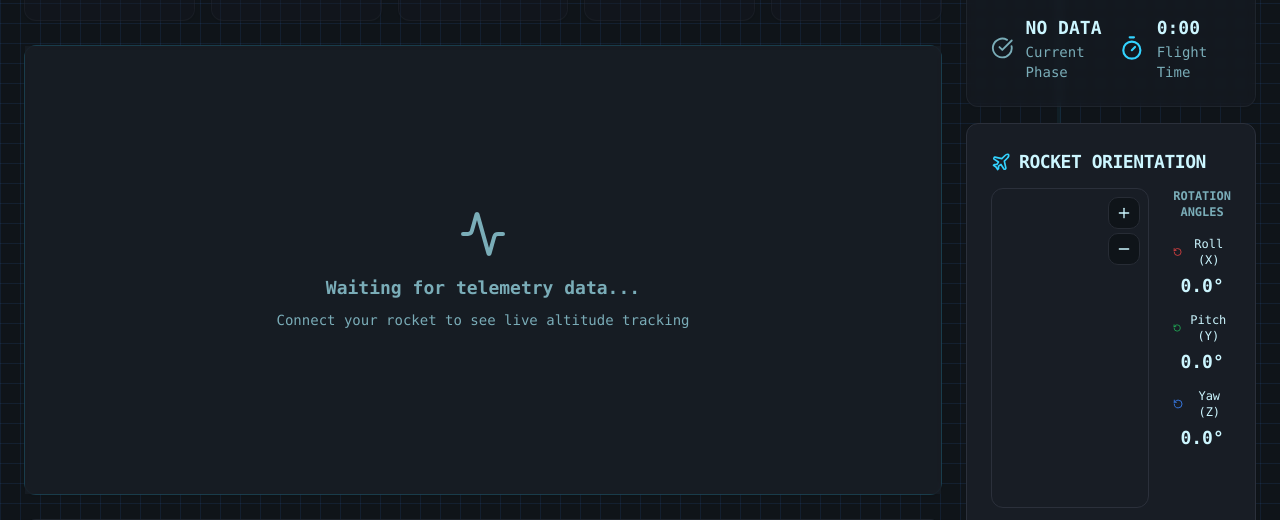
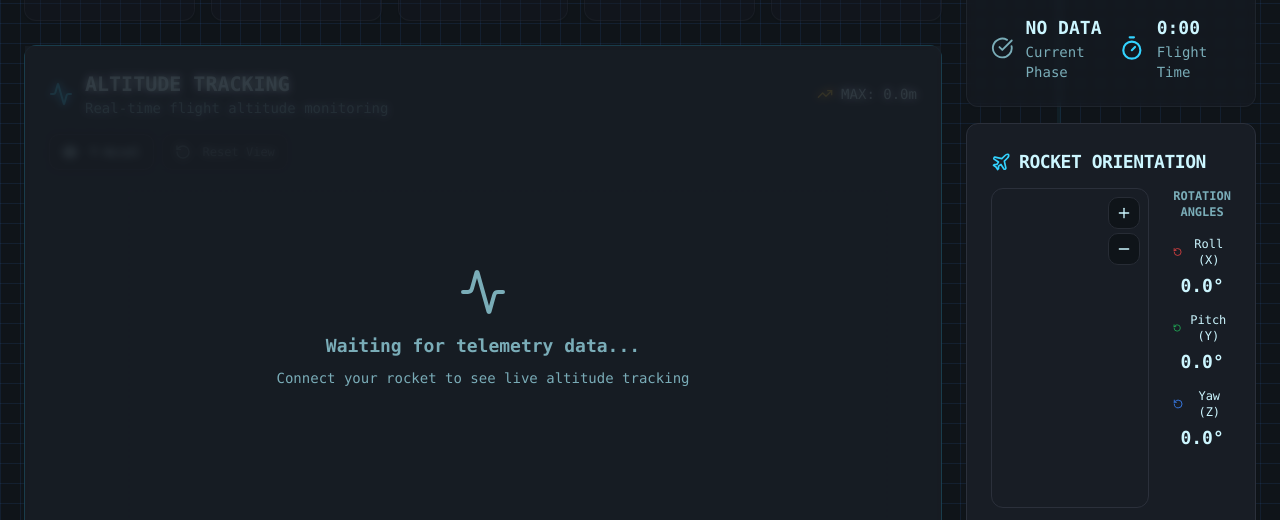
Before and after one commit to STRocketry/st-rocketry-mission-control, a React (Vite) app: page / in a window 1280 px wide. Shown: the part 237-757 px from the top of the page. Built offline with nearby package versions, Linux system fonts and the light colour scheme; no server answers.

Commit message:
Reverted to commit 0317b8264e2f254ef0c023b2a8211773ec096628

```diff
--- a/src/components/telemetry/AltitudeChart.tsx
+++ b/src/components/telemetry/AltitudeChart.tsx
@@ -2,7 +2,7 @@ import { useState } from "react";
 import { Card } from "@/components/ui/card";
 import { Button } from "@/components/ui/button";
 import { Badge } from "@/components/ui/badge";
-import { TelemetryData, parseStatusFlags } from "@/types/telemetry";
+import { TelemetryData } from "@/types/telemetry";
 import { LineChart, Line, XAxis, YAxis, CartesianGrid, Tooltip, ResponsiveContainer, ReferenceLine } from "recharts";
 import { Activity, TrendingUp, RotateCcw, Eye, EyeOff } from "lucide-react";
 
@@ -10,15 +10,14 @@ interface AltitudeChartProps {
   data: TelemetryData[];
   maxAltitude: number;
   isLive: boolean;
-  textMessages?: string[];
 }
 
-export const AltitudeChart = ({ data, maxAltitude, isLive, textMessages = [] }: AltitudeChartProps) => {
+export const AltitudeChart = ({ data, maxAltitude, isLive }: AltitudeChartProps) => {
   const [showAcceleration, setShowAcceleration] = useState(false);
   const [zoomDomain, setZoomDomain] = useState<any>(null);
 
   const chartData = data.map(d => ({
-    time: d.time / 1000,
+    time: d.time / 1000, // Convert to seconds for better readability
     altitude: d.altitude,
     maxAltitude: d.maxAltitude,
     accelY: d.accelY
@@ -29,46 +28,58 @@ export const AltitudeChart = ({ data, maxAltitude, isLive, textMessages = [] }:
     data[0] || { altitude: 0, time: 0 }
   );
 
-  // Safe apogee detection time finding
-  const apogeeDetectedTime = (() => {
-    try {
-      const apogeeMessage = textMessages?.find(msg => msg.includes("DEPLOY:AUTO: Apogee detected"));
-      if (!apogeeMessage || data.length === 0) return null;
-
-      // Use the time of maximum altitude as apogee detection time
-      return apogee?.time / 1000 || null;
-    } catch {
-      return null;
-    }
-  })();
-
-  // Safe parachute deployment time finding
-  const parachuteDeploymentTime = (() => {
-    try {
-      if (data.length === 0) return null;
-
-      for (let i = 1; i < data.length; i++) {
-        const prevFlags = parseStatusFlags(data[i - 1].statusFlags);
-        const currentFlags = parseStatusFlags(data[i].statusFlags);
-
-        // Parachute just deployed (changed from false to true)
-        if (!prevFlags.parachuteDeployed && currentFlags.parachuteDeployed) {
-          return data[i].time / 1000;
-        }
-      }
-      return null;
-    } catch {
-      return null;
-    }
-  })();
-
   const resetZoom = () => {
     setZoomDomain(null);
   };
 
   return (
     <Card className="p-4 lg:p-6 bg-card/50 backdrop-blur-sm border-primary/20">
-      {/* ... остальная разметка без изменений ... */}
+      <div className="flex flex-col lg:flex-row lg:items-center justify-between mb-4 gap-3">
+        <div className="flex items-center gap-3">
+          <Activity className="h-6 w-6 text-primary" />
+          <div>
+            <h2 className="text-lg lg:text-xl font-bold">ALTITUDE TRACKING</h2>
+            <p className="text-xs lg:text-sm text-muted-foreground">Real-time flight altitude monitoring</p>
+          </div>
+        </div>
+
+        <div className="flex flex-wrap items-center gap-2">
+          {isLive && (
+            <Badge className="bg-mission-success text-background animate-pulse text-xs">
+              LIVE
+            </Badge>
+          )}
+          <div className="flex items-center gap-2">
+            <TrendingUp className="h-4 w-4 text-mission-warning" />
+            <span className="text-xs lg:text-sm font-mono">
+              MAX: {maxAltitude.toFixed(1)}m
+            </span>
+          </div>
+        </div>
+      </div>
+
+      <div className="flex flex-wrap items-center gap-2 mb-4">
+        <Button
+          variant="outline"
+          size="sm"
+          onClick={() => setShowAcceleration(!showAcceleration)}
+          className="text-xs"
+        >
+          {showAcceleration ? <EyeOff className="h-3 w-3 mr-1" /> : <Eye className="h-3 w-3 mr-1" />}
+          Y-Accel
+        </Button>
+
+        <Button
+          variant="outline"
+          size="sm"
+          onClick={resetZoom}
+          disabled={!zoomDomain}
+          className="text-xs"
+        >
+          <RotateCcw className="h-3 w-3 mr-1" />
+          Reset View
+        </Button>
+      </div>
 
       <div className="h-[300px] lg:h-[400px] w-full">
         <ResponsiveContainer width="100%" height="100%">
@@ -81,8 +92,64 @@ export const AltitudeChart = ({ data, maxAltitude, isLive, textMessages = [] }:
               }
             }}
           >
-            {/* ... остальные элементы графика ... */}
-
+            <CartesianGrid strokeDasharray="3 3" stroke="hsl(var(--border))" opacity={0.3} />
+            <XAxis
+              dataKey="time"
+              stroke="hsl(var(--muted-foreground))"
+              fontSize={10}
+              tickFormatter={(value) => `${value}s`}
+              domain={zoomDomain ? [zoomDomain.left, zoomDomain.right] : ['dataMin', 'dataMax']}
+            />
+            <YAxis
+              yAxisId="altitude"
+              stroke="hsl(var(--primary))"
+              fontSize={10}
+              tickFormatter={(value) => `${value}m`}
+            />
+            {showAcceleration && (
+              <YAxis
+                yAxisId="accel"
+                orientation="right"
+                stroke="hsl(var(--mission-warning))"
+                fontSize={10}
+                tickFormatter={(value) => `${value}g`}
+              />
+            )}
+            <Tooltip
+              contentStyle={{
+                backgroundColor: 'hsl(var(--card))',
+                border: '1px solid hsl(var(--border))',
+                borderRadius: '6px',
+                color: 'hsl(var(--foreground))',
+                fontSize: '12px'
+              }}
+              formatter={(value: number, name: string) => {
+                if (name === 'altitude') return [`${value.toFixed(1)}m`, 'Altitude'];
+                if (name === 'accelY') return [`${value.toFixed(2)}g`, 'Y-Acceleration'];
+                return [`${value.toFixed(1)}m`, 'Max Altitude'];
+              }}
+              labelFormatter={(value) => `Time: ${value}s`}
+            />
+            <Line
+              yAxisId="altitude"
+              type="monotone"
+              dataKey="altitude"
+              stroke="hsl(var(--primary))"
+              strokeWidth={2}
+              dot={false}
+              activeDot={{ r: 3, stroke: 'hsl(var(--primary))', strokeWidth: 2 }}
+            />
+            {showAcceleration && (
+              <Line
+                yAxisId="accel"
+                type="monotone"
+                dataKey="accelY"
+                stroke="hsl(var(--mission-warning))"
+                strokeWidth={2}
+                dot={false}
+                activeDot={{ r: 3, stroke: 'hsl(var(--mission-warning))', strokeWidth: 2 }}
+              />
+            )}
             {apogee && apogee.altitude > 0 && (
               <ReferenceLine
                 yAxisId="altitude"
@@ -93,38 +160,6 @@ export const AltitudeChart = ({ data, maxAltitude, isLive, textMessages = [] }:
                   value: `APOGEE: ${apogee.altitude.toFixed(1)}m`,
                   position: "top",
                   fontSize: 10
-                }}
-              />
-            )}
-
-            {/* Apogee detection line - ORANGE */}
-            {apogeeDetectedTime && (
-              <ReferenceLine
-                x={apogeeDetectedTime}
-                stroke="hsl(var(--mission-warning))"
-                strokeWidth={2}
-                strokeDasharray="3 3"
-                label={{
-                  value: "APOGEE DETECTED",
-                  position: "insideTop",
-                  fontSize: 9,
-                  fill: "hsl(var(--mission-warning))"
-                }}
-              />
-            )}
-
-            {/* Parachute deployment line - GREEN */}
-            {parachuteDeploymentTime && (
-              <ReferenceLine
-                x={parachuteDeploymentTime}
-                stroke="hsl(var(--mission-success))"
-                strokeWidth={2}
-                strokeDasharray="3 3"
-                label={{
-                  value: "PARACHUTE DEPLOYED",
-                  position: "insideBottom",
-                  fontSize: 9,
-                  fill: "hsl(var(--mission-success))"
                 }}
               />
             )}
--- a/src/pages/Index.tsx
+++ b/src/pages/Index.tsx
@@ -72,7 +72,7 @@ const Index = () => {
 
             {/* Altitude Chart */}
             <div className="w-full">
-              <AltitudeChart data={telemetryData} maxAltitude={maxAltitude} isLive={isConnected && connectionStatus === 'connected'} textMessages={textMessages} />
+              <AltitudeChart data={telemetryData} maxAltitude={maxAltitude} isLive={isConnected && connectionStatus === 'connected'} />
             </div>
 
             {/* System Status Panel - Moved from right column */}
```
